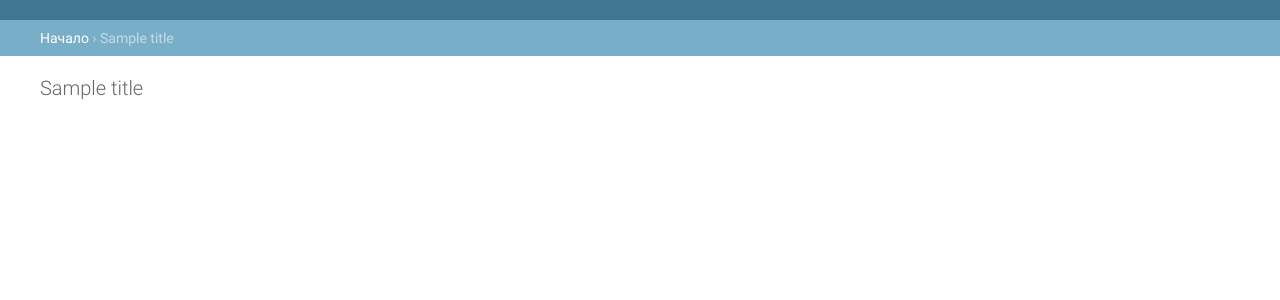
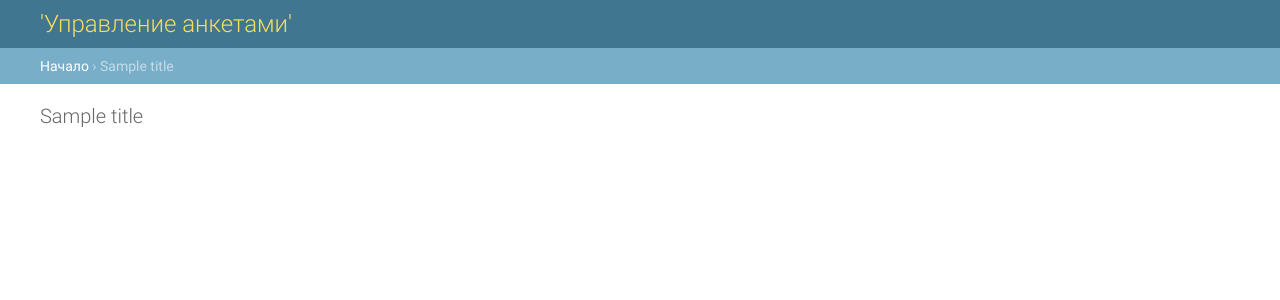
Before and after one commit to completesoft/job, a Django app: template form/candidate/templates/admin/base_site.html in a window 1280 px wide. Shown: the top 300 px of the page. Run offline with Django 3.2, Linux system fonts and the light colour scheme; the template is opened without the code that fills it: most values are stand-ins (such as "Sample title", 1, 10 or a date in 2020).

Commit message:
2017052800
add forgotten file

```diff
--- a/form/candidate/templates/admin/base_site.html
+++ b/form/candidate/templates/admin/base_site.html
@@ -3,6 +3,7 @@
 {% block title %}{{ title }} | {{ site_title|default:_('Django site admin') }}{% endblock %}
 
 {% block branding %}
+<h1 id="site-name"><a href="{% url 'admin:index' %}">'Управление анкетами'</a></h1>
 {% endblock %}
 
 {% block nav-global %}{% endblock %}
```
